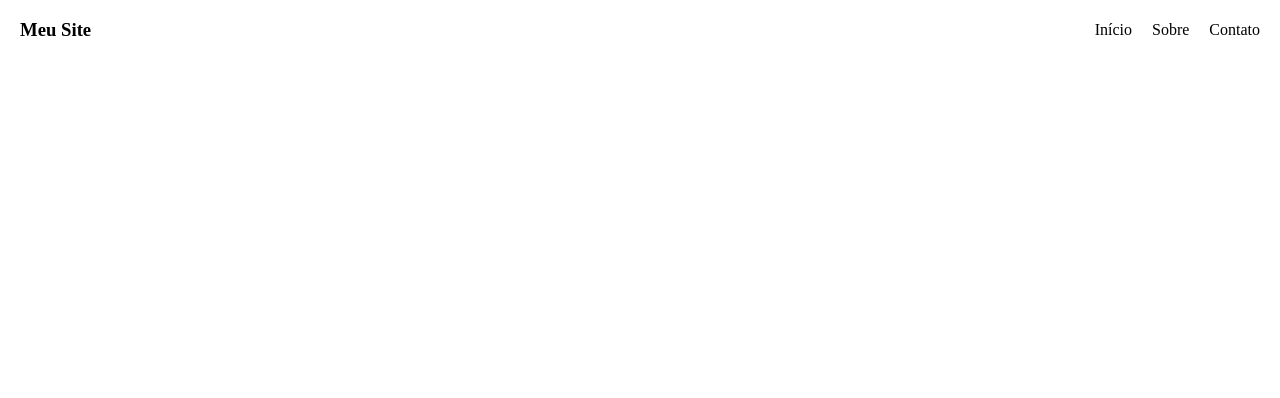
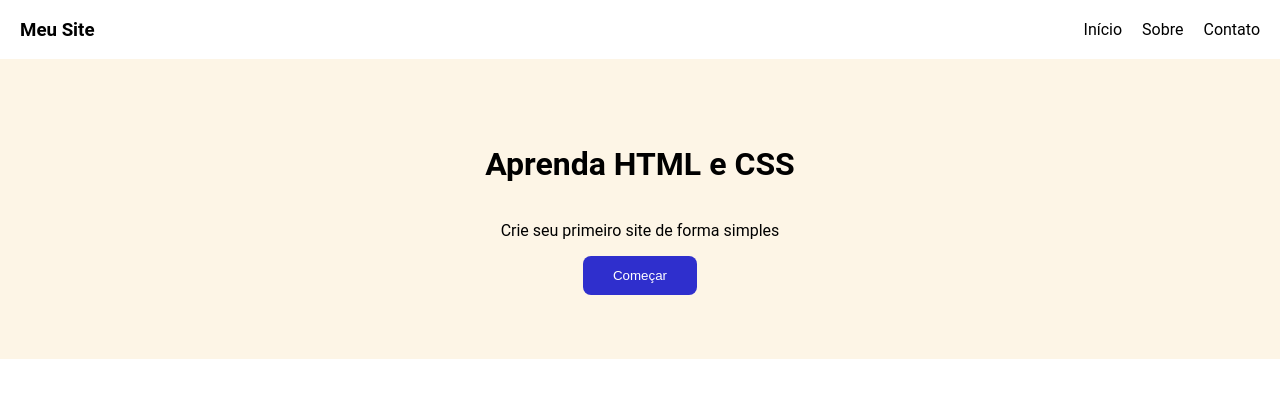
Before and after one commit to Afonso-Lagedo/web2.26, a plain HTML site: page index.html in a window 1280 px wide. Drawn offline with Linux system fonts and the light colour scheme.

Commit message:
banner e fonte

```diff
--- a/index.html
+++ b/index.html
@@ -18,7 +18,11 @@
         </div>
     </div>
 
-
+    <div id="caixa">
+        <h1>Aprenda HTML e CSS</h1>
+        <p>Crie seu primeiro site de forma simples</p>
+        <button id="btnCaixa">Começar</button>
+    </div>
 
 </body>
 </html>
--- a/styles.css
+++ b/styles.css
@@ -1,6 +1,7 @@
 body{
     margin: 0;
     padding: 0;
+    font-family: 'Roboto', sans-serif;
 }
 
 #menu{
@@ -24,3 +25,21 @@ body{
     text-decoration: none;
     color: #000000;
 }
+
+#caixa{
+    width: 100%;
+    height: 300px;
+    background-color: #FDF5E6;
+    display: flex;
+    align-items: center;
+    justify-content: center;
+    flex-direction: column;
+}
+
+#btnCaixa{
+    border: none;
+    background-color: #2f2fcd;
+    color: #ffffff;
+    border-radius: 8px;
+    padding: 12px 30px;
+}
```
